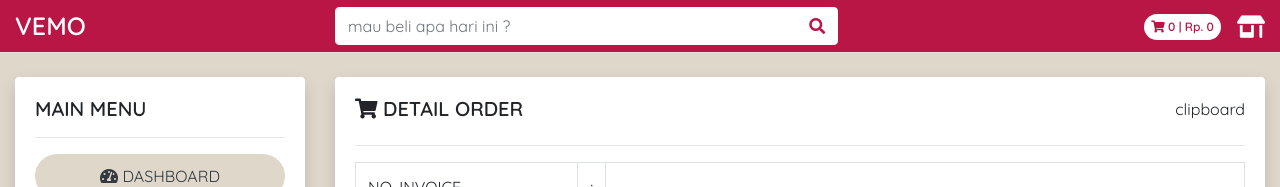
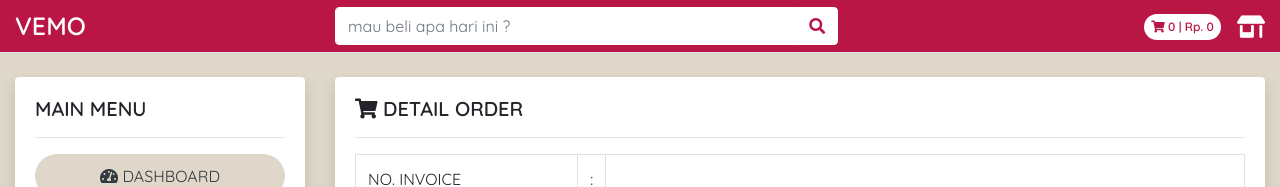
Before and after one commit to egaalifyafirnando/vemo-frontend, a Vue app: page /customer/order/1 in a window 1280 px wide. Shown: the top 187 px of the page. Built offline with nearby package versions, Linux system fonts and the light colour scheme; no server answers; sample sign-in values are in the browser's storage.

Commit message:
delete useless code

```diff
--- a/src/views/order/Show.vue
+++ b/src/views/order/Show.vue
@@ -7,22 +7,10 @@
             <div class="col-md-9 mb-4">
                 <div class="card border-0 rounded shadow">
                     <div class="card-body">
-                        <div class="row">
-                            <div class="col-8">
-                                <h5 class="font-weight-bold">
-                                    <i class="fas fa-shopping-cart"></i>
-                                    DETAIL ORDER
-                                </h5>
-                            </div>
-                            <div class="col-4">
-                                <span
-                                    class="float-right d-flex text-align-right text-right justify-content-end"
-                                >
-                                    clipboard
-                                </span>
-                            </div>
-                        </div>
-
+                        <h5 class="font-weight-bold">
+                            <i class="fas fa-shopping-cart"></i>
+                            DETAIL ORDER
+                        </h5>
                         <hr />
                         <div class="table-responsive">
                             <table class="table table-bordered">
```
